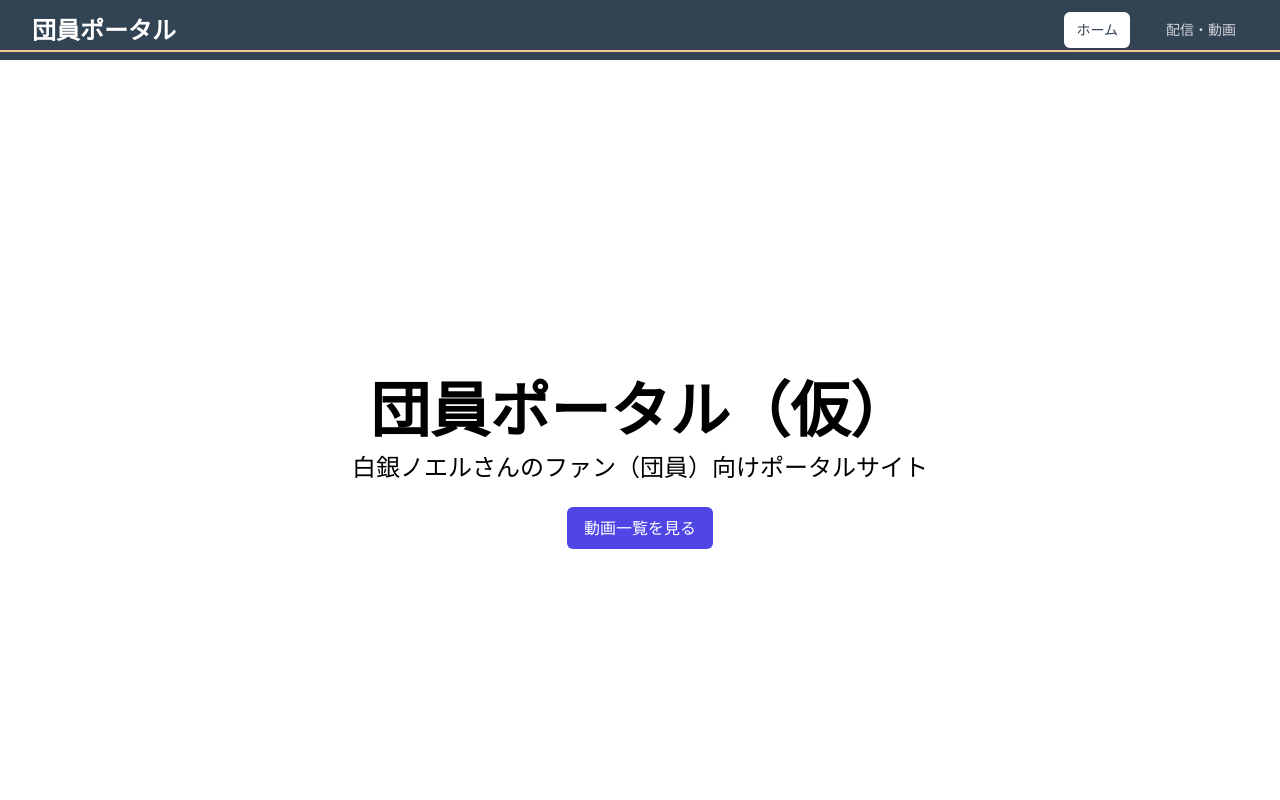
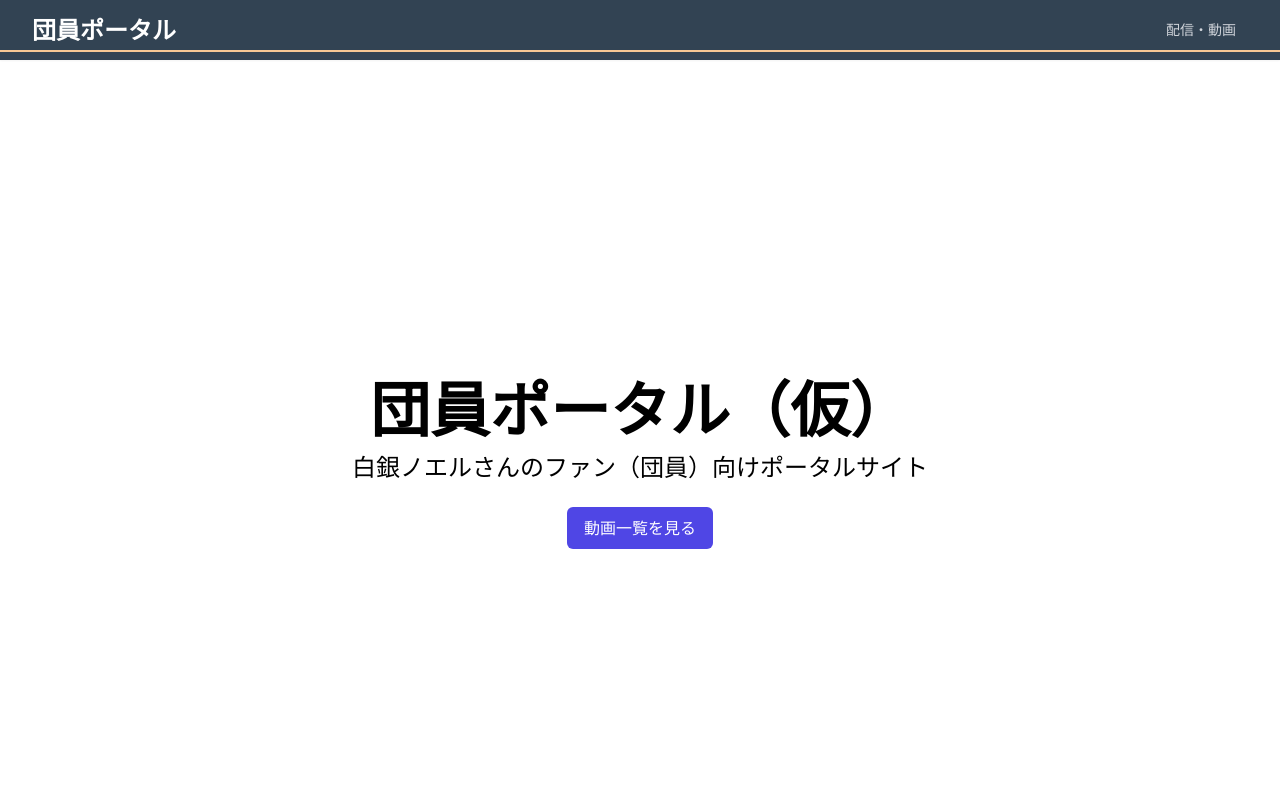
Before and after one commit to wtnb-yk/shirogane-holy-knights, a Next.js app in the folder frontend/: page / in a window 1280 px wide. Shown: the top 800 px of the page. Built offline with nearby package versions, Linux system fonts and the light colour scheme.

Commit message:
refactor: Simplify Link component structure in Header.tsx

```diff
--- a/frontend/src/components/header/Header.tsx
+++ b/frontend/src/components/header/Header.tsx
@@ -20,16 +20,6 @@ export function Header() {
 
           <nav className="flex items-center space-x-6">
             <Link
-              href="/"
-              className={`px-3 py-2 rounded-md text-sm font-medium transition-all duration-200 hover:scale-105 hover:-translate-y-0.5 ${
-                pathname === '/'
-                  ? 'text-brand-navy bg-white shadow-sm'
-                  : 'text-gray-300 hover:text-white hover:bg-white/20'
-              }`}
-            >
-              ホーム
-            </Link>
-            <Link
               href="/videos"
               className={`px-3 py-2 rounded-md text-sm font-medium transition-all duration-200 hover:scale-105 hover:-translate-y-0.5 ${
                 pathname === '/videos'
```
